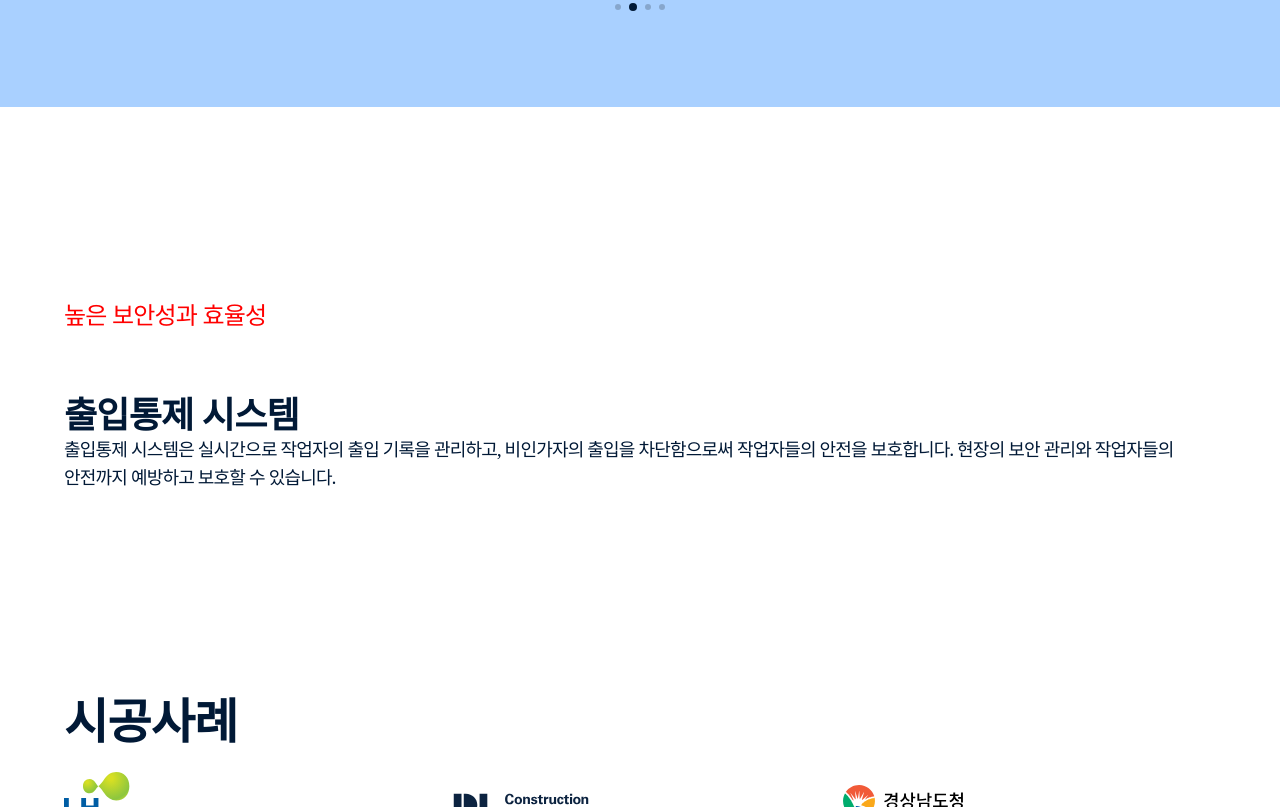
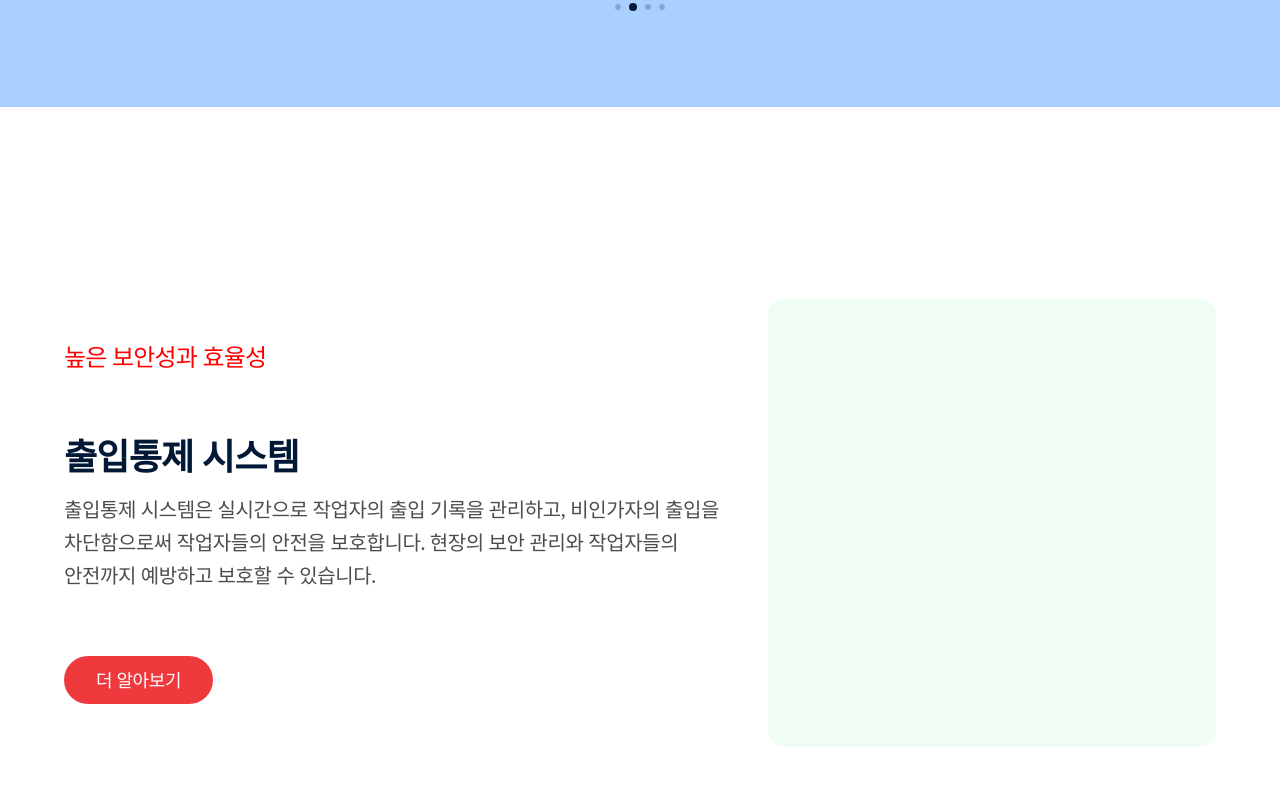
Before and after one commit to kwngmin/itlog_new_homepage, a plain HTML site: page index.html in a window 1280 px wide. Shown: the part 3158-3965 px from the top of the page. Drawn offline with nearby package versions, Linux system fonts and the light colour scheme; no server answers; a web font is replaced by a local one.

Commit message:
출입통제 시스템 구조화 작업중

```diff
--- a/index.html
+++ b/index.html
@@ -384,23 +384,23 @@
 
         <article class="solution">
           <div class="solution-container">
-            <div class="flex flex-col w-full sm:w-3/5">
-              <h5 class="solution-sub-title">
-                높은 보안성과 효율성
-              </h5>
-              <h3 class="font-bold text-3xl md:text-4xl tracking-tight mb-4">
-                출입통제 시스템
-              </h3>
-              <p class="text-lg leading-relaxed md:text-xl md:leading-relaxed tracking-tighter break-keep text-black/70 mb-8 sm:mb-12 lg:mb-16">
-                출입통제 시스템은 실시간으로 작업자의 출입 기록을 관리하고, 비인가자의
-                출입을 차단함으로써 작업자들의 안전을 보호합니다. 현장의 보안 관리와
-                작업자들의 안전까지 예방하고 보호할 수 있습니다.
+            <div class="solution-text-box col-w60 mr-20">
+              <h5 class="solution-sub-title">높은 보안성과 효율성</h5>
+              <h3 class="solution-title">출입통제 시스템</h3>
+              <p class="solution-content text-xl">
+                출입통제 시스템은 실시간으로 작업자의 출입 기록을 관리하고,
+                비인가자의 출입을 차단함으로써 작업자들의 안전을 보호합니다.
+                현장의 보안 관리와 작업자들의 안전까지 예방하고 보호할 수
+                있습니다.
               </p>
-              <Link href="/products/gate">
-                <SolutionBannerBtn />
-              </Link>
+              <a href="./gate.html" class="solution-btn text-lg">
+                더 알아보기
+              </a>
             </div>
-            <div class="relative overflow-hidden rounded-2xl flex justify-center items-center px-4 gap-4 z-20 py-8 md:py-0 sm:py-4 bg-green-50 w-full sm:w-2/5 aspect-video sm:aspect-3/4 md:aspect-square lg:h-[420px] order-first sm:order-last">
+            <div class="solution-graphic solution-gate col-w40"></div>
+            <div
+              class="relative overflow-hidden rounded-2xl flex justify-center items-center px-4 gap-4 z-20 py-8 md:py-0 sm:py-4 bg-green-50 w-full sm:w-2/5 aspect-video sm:aspect-3/4 md:aspect-square lg:h-[420px] order-first sm:order-last"
+            >
               <NewIconLabel
                 icon="/icons/face-id.png"
                 iconLabel="안면인식 시스템"
@@ -409,11 +409,11 @@
                 icon="/icons/parking.png"
                 iconLabel="차량통제 시스템"
               />
-              <Image
-                src=''
+              <image
+                src=""
                 alt=""
-                width={420}
-                height={420}
+                width="{420}"
+                height="{420}"
                 class="absolute top-1/2 -translate-y-1/2 w-10/12 sm:w-5/6 drop-shadow-xl"
               />
             </div>
--- a/src/css/main.css
+++ b/src/css/main.css
@@ -412,15 +412,16 @@ main .text-box .sub-title strong {
 
 .solution-container {
   display: flex;
-  gap: 1.5rem;
+  justify-content: space-between;
+  align-items: center;
+  /* gap: 1.5rem; */
   width: 100%;
   max-width: 1200px;
   margin: 0 auto;
 }
-.solution-left {
+.solution-text-box {
   display: flex;
   flex-direction: column;
-  width: 100%;
 }
 .solution-sub-title {
   color: red;
@@ -428,6 +429,45 @@ main .text-box .sub-title strong {
   margin-bottom: 4rem;
 }
 .solution-title {
+  margin-bottom: 1rem;
+}
+.solution-content {
+  color: rgba(0, 0, 0, 0.7);
+  margin-bottom: 4rem;
+  line-height: 1.65;
+}
+.solution-btn {
+  width: fit-content;
+  background-color: #ee3a3d;
+  color: white;
+  border-radius: 9999px;
+  padding: 0 2rem;
+  height: 3rem;
+  display: flex;
+  justify-content: center;
+  align-items: center;
+  user-select: none;
+  cursor: pointer;
+}
+.solution-graphic {
+  position: relative;
+  overflow: hidden;
+  border-radius: 1rem;
+  display: flex;
+  justify-content: center;
+  align-items: center;
+  gap: 1rem;
+  z-index: 20;
+  /* padding-left: 1rem;
+  padding-right: 1rem;
+  padding-top: 1rem;
+  padding-bottom: 1rem; */
+  aspect-ratio: 1 / 1;
+}
+.solution-gate {
+  background-color: rgb(240 253 244);
+  border-radius: 1rem;
+  overflow: hidden;
 }
 
 /* 시공사례 */
--- a/src/css/style.css
+++ b/src/css/style.css
@@ -78,14 +78,22 @@ h5 {
 h6 {
   font-size: 1.25rem;
   line-height: 1.75rem;
-  letter-spacing: -0.05rem;
+  letter-spacing: -0.025rem;
   font-weight: 500;
+}
+
+.text-xl {
+  font-size: 1.25rem;
+  line-height: 1.75rem;
+  letter-spacing: -0.025rem;
+  word-break: keep-all;
 }
 
 .text-lg {
   font-size: 1.125rem;
   line-height: 1.75rem;
-  letter-spacing: -0.05rem;
+  letter-spacing: -0.025rem;
+  word-break: keep-all;
 }
 
 .text-sm {
@@ -119,7 +127,7 @@ a:hover,
 a:active {
   /* font-size: clamp(1.4rem, 1.4vw, 1.6rem); */
   text-decoration: none;
-  color: #011936;
+  /* color: #011936; */
 }
 
 img {
@@ -641,6 +649,18 @@ label {
   width: 10px;
 }
 
+.mr-20 {
+  margin-right: 2rem;
+}
+.mr-15 {
+  margin-right: 1.5rem;
+}
+.ml-20 {
+  margin-left: 2rem;
+}
+.ml-15 {
+  margin-left: 1.5rem;
+}
 /* 모바일버전 사이드 메뉴 */
 
 #sideNav {
```
